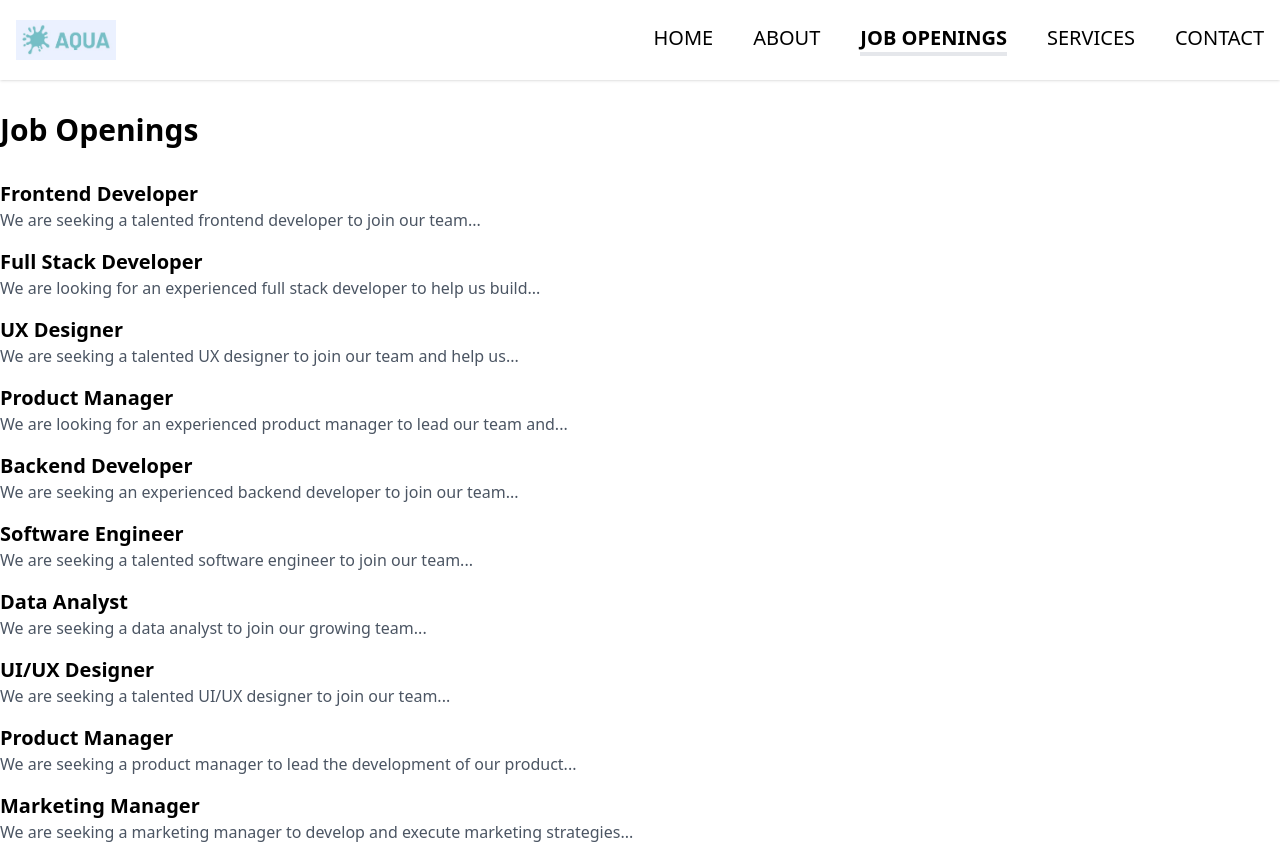
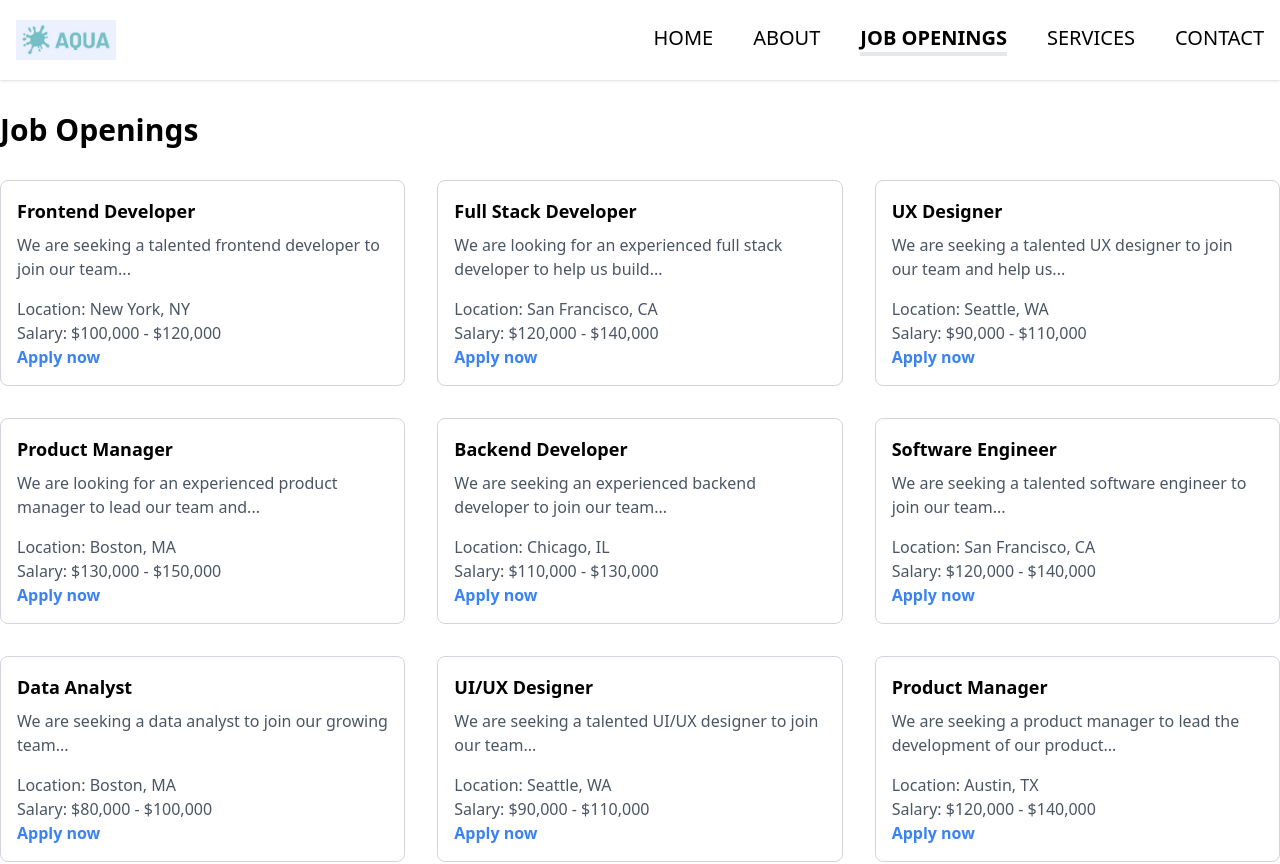
Before and after one commit to hetpatel-web/aqua, a Next.js app: page /job-openings in a window 1280 px wide. Shown: the top 864 px of the page. Built offline with nearby package versions, Linux system fonts and the light colour scheme.

Commit message:
refactor

```diff
--- a/src/components/JobOpenings.js
+++ b/src/components/JobOpenings.js
@@ -18,14 +18,19 @@ const JobOpenings = () => {
 
       <div className="container mx-auto py-8">
         <h1 className="text-3xl font-bold mb-8">Job Openings</h1>
-        <ul>
+        <div className="grid grid-cols-1 sm:grid-cols-2 lg:grid-cols-3 gap-8">
           {jobs.map((job) => (
-            <li key={job.id} className="mb-4">
-              <h2 className="text-xl font-bold">{job.title}</h2>
-              <p className="text-gray-600">{job.description}</p>
-            </li>
+            <div key={job.id} className="border border-gray-300 rounded-lg p-4">
+              <h2 className="text-lg font-semibold mb-2">{job.title}</h2>
+              <p className="text-gray-600 mb-4">{job.description}</p>
+              <p className="text-gray-600">Location: {job.location}</p>
+              <p className="text-gray-600">Salary: {job.salary}</p>
+              <a href={job.applyUrl} className="text-blue-500 font-semibold">
+                Apply now
+              </a>
+            </div>
           ))}
-        </ul>
+        </div>
       </div>
     </>
   );
--- a/src/pages/contact.js
+++ b/src/pages/contact.js
@@ -1,4 +1,4 @@
-import ContactForm from "@/components/ContactForm";
+import ContactForm from "@/components/ContactForm/ContactForm";
 import Navbar from "./../components/Navbar";
 
 export default function Contact() {
--- a/src/pages/index.js
+++ b/src/pages/index.js
@@ -3,7 +3,7 @@ import { Inter } from "next/font/google";
 import Navbar from "../components/Navbar";
 import HeroSection from "@/components/HeroSection";
 import ServiceOptions from "@/components/ServiceOptions";
-import AboutUS from "@/components/AboutUS";
+import AboutUS from "@/components/AboutUS/AboutUS";
 
 export default function Home() {
   return (
```
Also changed, not shown: src/components/AboutUS/AboutUS.jsx (renamed from src/components/AboutUS.jsx), src/components/ContactForm/ContactForm.jsx (renamed from src/components/ContactForm.jsx).
